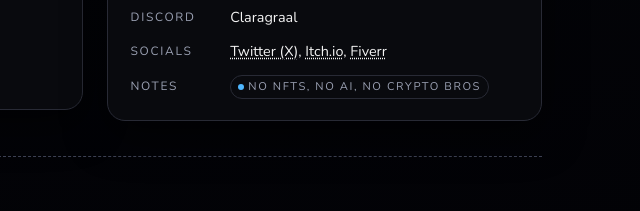
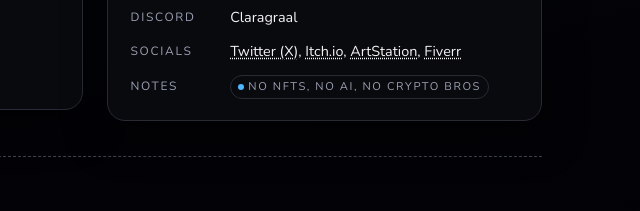
Before and after one commit to Claragraal/Portfolio, a plain HTML site: page index.html in a window 1280 px wide. Shown: the part 2132-2343 px from the top of the page, 638-1278 px from the left. Drawn offline with nearby package versions, Linux system fonts and the light colour scheme.

Commit message:
added artstation link

```diff
--- a/index.html
+++ b/index.html
@@ -1230,6 +1230,7 @@
 <div class="contact-value">
 <a href="https://x.com/claragraal" rel="noreferrer" target="_blank">Twitter (X)</a>,
 <a href="https://claragraal.itch.io" rel="noreferrer" target="_blank">Itch.io</a>,
+<a href="https://www.artstation.com/claragraal" rel="noreferrer" target="_blank">ArtStation</a>,
                     <a href="https://www.fiverr.com/sellers/claraaubertin" rel="noreferrer" target="_blank">Fiverr</a>
 </div>
 </div>
```
